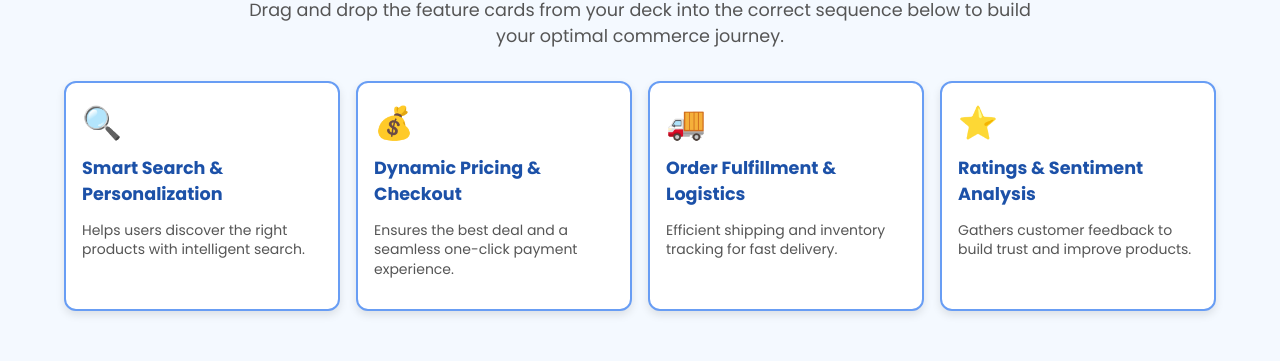
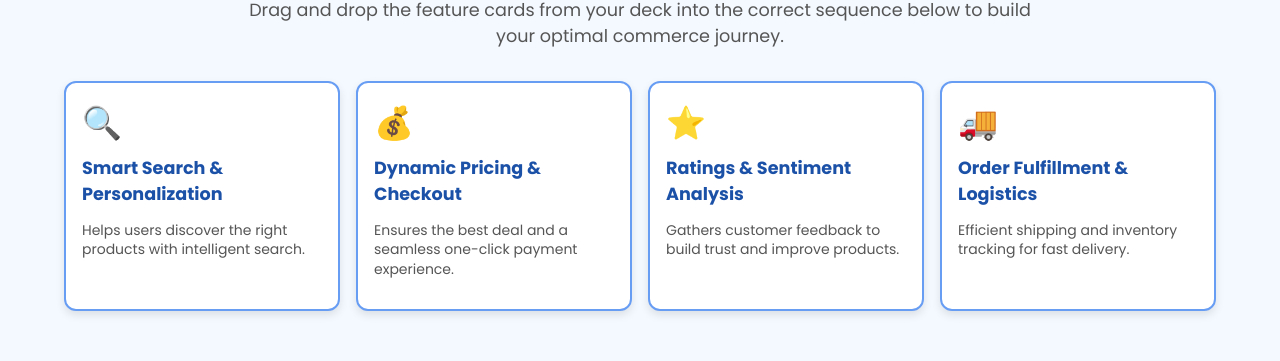
Before and after one commit to sdamoney/fcc-microsite, a React (Vite) app: page / in a window 1280 px wide. Both pictures are taken after a click on the element 252 px from the left and 501 px from the top of the page. Shown: the part 290-651 px from the top of the page. Built offline with nearby package versions, Linux system fonts and the light colour scheme.

Commit message:
Update App.jsx

```diff
--- a/App.jsx
+++ b/App.jsx
@@ -283,9 +283,23 @@ const JourneySelectionScreen = ({ onSelectJourney }) => (
 
 const GameScreen = ({ journey, onBack }) => {
     const [placedCards, setPlacedCards] = useState([]);
+    const [shuffledCards, setShuffledCards] = useState([]);
     const [message, setMessage] = useState('');
     const [hint, setHint] = useState('');
     const [isCompleted, setIsCompleted] = useState(false);
+
+    // Shuffle the cards only when the journey changes
+    useEffect(() => {
+        const shuffleArray = (array) => {
+            const newArray = [...array];
+            for (let i = newArray.length - 1; i > 0; i--) {
+                const j = Math.floor(Math.random() * (i + 1));
+                [newArray[i], newArray[j]] = [newArray[j], newArray[i]];
+            }
+            return newArray;
+        };
+        setShuffledCards(shuffleArray(journey.cards));
+    }, [journey]);
 
     const placedCardIds = useMemo(() => new Set(placedCards.map(p => p.cardId)), [placedCards]);
 
@@ -306,7 +320,22 @@ const GameScreen = ({ journey, onBack }) => {
         }
     };
 
-    const handleReset = () => { setPlacedCards([]); setMessage(''); setHint(''); setIsCompleted(false); };
+    const handleReset = () => {
+        setPlacedCards([]);
+        setMessage('');
+        setHint('');
+        setIsCompleted(false);
+        // Re-shuffle cards on reset for a new game experience
+        const shuffleArray = (array) => {
+            const newArray = [...array];
+            for (let i = newArray.length - 1; i > 0; i--) {
+                const j = Math.floor(Math.random() * (i + 1));
+                [newArray[i], newArray[j]] = [newArray[j], newArray[i]];
+            }
+            return newArray;
+        };
+        setShuffledCards(shuffleArray(journey.cards));
+    };
 
     const handleGetHint = () => {
         const firstEmptySlotIndex = journey.correctSequence.findIndex((_, index) => !placedCards.some(p => p.slotIndex === index));
@@ -335,7 +364,7 @@ const GameScreen = ({ journey, onBack }) => {
             <p className="sub-title">Drag and drop the feature cards from your deck into the correct sequence below to build your optimal commerce journey.</p>
 
             <div className="cards-container">
-                {journey.cards.map((card) => (
+                {shuffledCards.map((card) => (
                     <DeckCard key={card.id} card={card} isPlaced={placedCardIds.has(card.id)} />
                 ))}
             </div>
```
